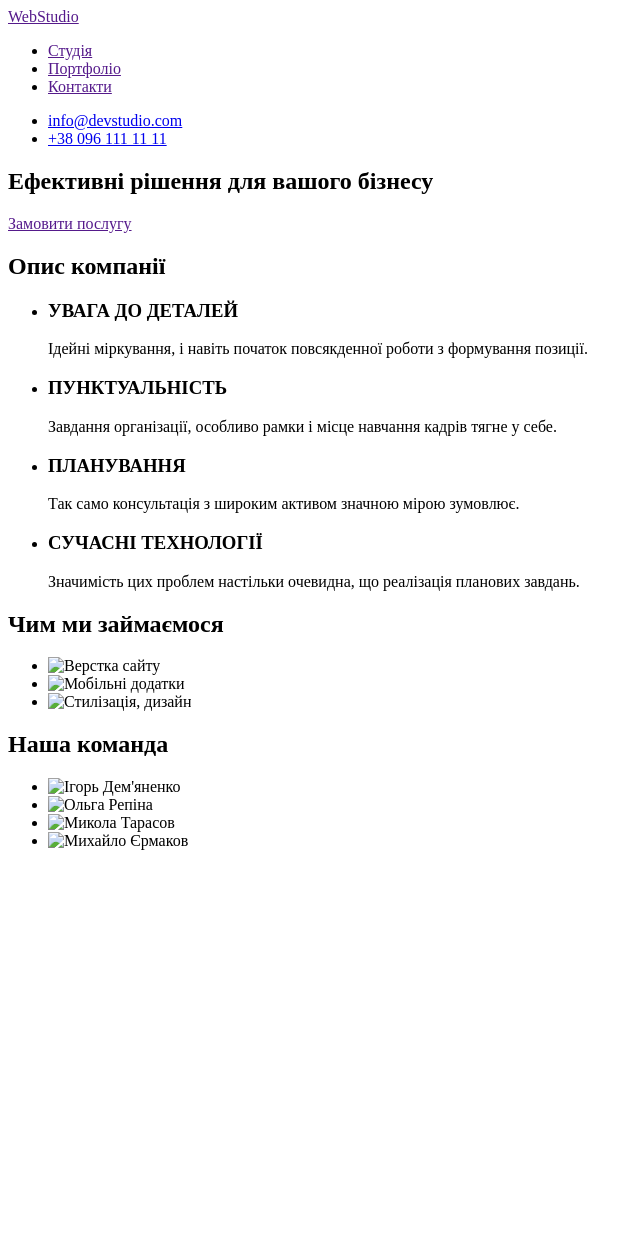
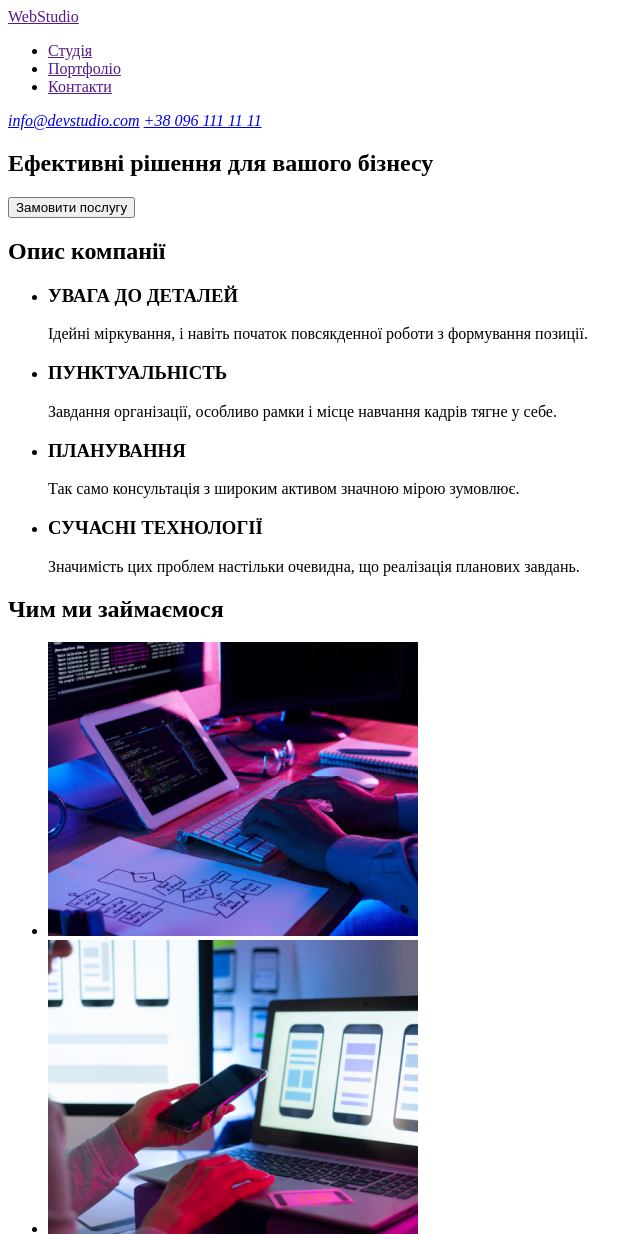
Before and after one commit to IhorNemesh/goit-markup-hw-01, a plain HTML site: page index.html in a window 1280 px wide. Shown: the top 1234 px of the page, without its empty margins (0-640 px from the left). Before the commit the page ends 866 px from the top, so only its background shows below. Drawn offline with Linux system fonts and the light colour scheme.

Commit message:
Готовий до здачі
виконано всі вимоги по макету, перевірено на валідацію

```diff
--- a/index.html
+++ b/index.html
@@ -9,26 +9,27 @@
 <body>
     <!--Шапка-->
  <header>
-    <nav> <a href="">WebStudio</a>
+    <nav> <a href=""> <span class="accent">Web</span>Studio</a>
     <ul>
         <li> <a href="">Студія</a></li>
         <li> <a href="">Портфоліо</a></li>
         <li> <a href="">Контакти</a></li>
     </ul>
-    <ul>
-        <li> <a href="info@devstudio.com">info@devstudio.com</a></li>
-        <li> <a href="+380961111111">+38 096 111 11 11</a></li>
-    </ul></nav>
+    <address>
+        <a href="mailto:info@devstudio.com">info@devstudio.com</a>
+        <a href="tel:+380961111111">+38 096 111 11 11</a>
+    </address>
+</nav>
  </header>
  <main>
-<!--головна сторінка-->
+<!--Герой-->
 <div>
     <section>
         <h1>Ефективні рішення для вашого бізнесу</h1>
-        <a href="">Замовити послугу</a>
+        <button type="button">Замовити послугу</button>
     </section>
 </div>
-<!--опис компанії-->
+<!--Опис компанії-->
 <section>
     <H2>
         Опис компанії
@@ -60,47 +61,64 @@
         </li>
     </ul>
 </section>
-<!--опис компанії зображення-->
+<!--Опис компанії зображення-->
 <section>
     <h2>
         Чим ми займаємося
     </h2>
     <ul>
         <li>
-            <img src="./Images/box1.png" alt="Верстка сайту" width="370">
+            <img src="./Images/img.jpg-box1.jpg" alt="Верстка сайту" width="370">
         </li>
         <li>
-            <img src="./Images/box2.png" alt="Мобільні додатки" width="370">
+            <img src="./Images/img.jpg-box2.jpg" alt="Мобільні додатки" width="370">
         </li>
         <li>
-            <img src="./Images/box3.png" alt="Стилізація, дизайн" width="370">
+            <img src="./Images/img.jpg-box3.png" alt="Стилізація, дизайн" width="370">
         </li>
     </ul>
 </section>
-<!--посади працівників компанії зображення-->
+<!--Посади працівників компанії зображення-->
 <section>
     <h2>
         Наша команда
     </h2>
     <ul>
         <li>
-            <img src="./Images/img.png-Ihor.png" alt="Ігорь Дем'яненко" width="270">
+            <img src="./Images/img.jpg-Ihor.jpg" alt="Ігор Дем'яненко" width="270">
+            <h4>Ігор Дем'яненко</h4>
+            <p>Product Designer</p>
         </li>
         <li>
-            <img src="./Images/img.png-Olha.png" alt="Ольга Репіна" width="270">
+            <img src="./Images/img.jpg-Olha.jpg" alt="Ольга Репіна" width="270">
+                <h4>Ольга Репіна</h4>
+                <p>Frontend Developer</p>
         </li>
         <li>
-            <img src="./Images/img.png-Mykola.png" alt="Микола Тарасов" width="270">
+            <img src="./Images/img.jpg-Mykola.jpg" alt="Микола Тарасов" width="270">
+            <h4>Микола Тарасов</h4>
+            <p>Marketing</p>
         </li>
         <li>
-            <img src="./Images/img.png-Mukhailo.png" alt="Михайло Єрмаков" width="270">
+            <img src="./Images/img.jpg-Mukhailo.jpg" alt="Михайло Єрмаков" width="270">
+            <h4>Михайло Єрмаков</h4>
+            <p>UI Designer</p>
         </li>
     </ul>
 </section>
  </main>
 <!--Футер-->
 <footer>
-
+    <div>
+        <a href=""> <span class="accent">Web</span>Studio</a>
+        <address>
+            м. Київ, пр-т Лесі Українки, 26
+        </address>
+        <address>
+            <a href="mailto:info@devstudio.com">info@devstudio.com</a>
+            <a href="tel:+380961111111">+38 096 111 11 11</a>
+        </address>
+    </div>
 </footer>
 </body>
 </html>
```
Also changed, not shown: Images/img.jpg-Ihor.jpg (added), Images/img.jpg-Mukhailo.jpg (added), Images/img.jpg-Mykola.jpg (added), Images/img.jpg-Olha.jpg (added), Images/img.jpg-box1.jpg (added), Images/img.jpg-box2.jpg (added), Images/img.jpg-box3.png (added).
